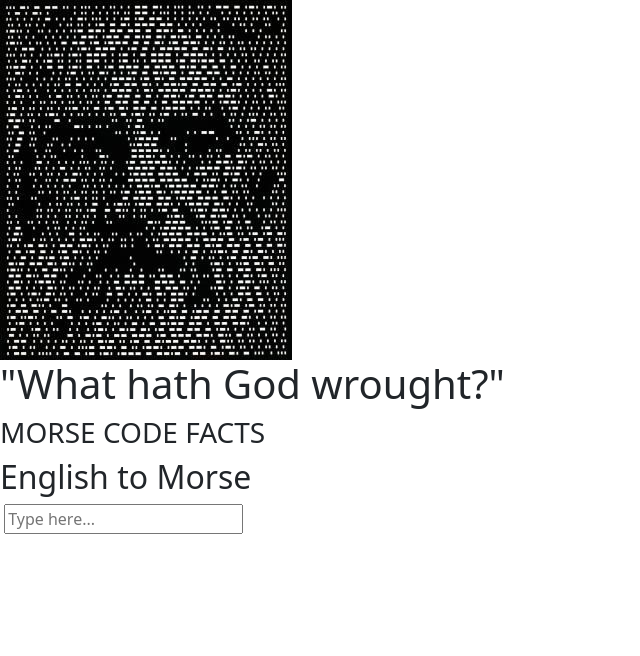
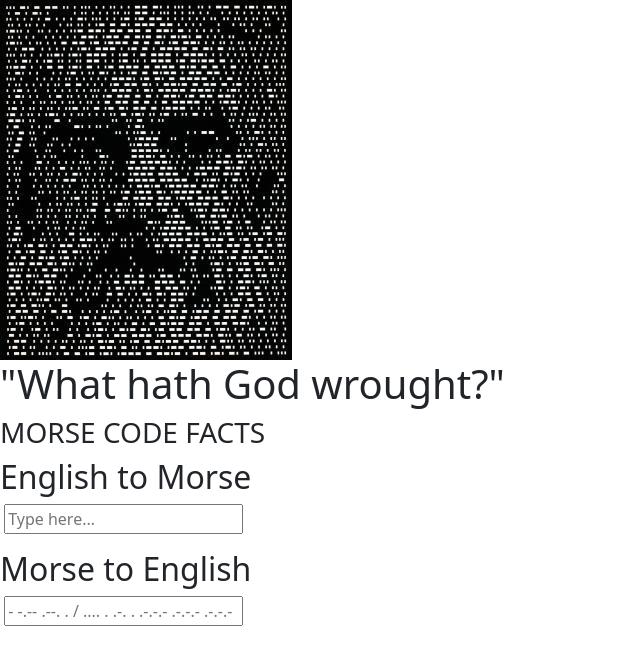
Before and after one commit to 21ciprian/english-morse-translator, a website: page index.html in a window 1280 px wide. Shown: the whole page, without its empty margins (0-640 px from the left). Drawn offline with nearby package versions, Linux system fonts and the light colour scheme.

Commit message:
Added main with morse to english input section

```diff
--- a/index.html
+++ b/index.html
@@ -42,6 +42,18 @@
 				/>
 				<p class="morse-output"></p>
 			</section>
+			<section class="morse-english">
+				<h2>Morse to English</h2>
+				<label for="morse" aria-label="morse"></label>
+				<input
+					type="text"
+					class="morse"
+					placeholder="- -.-- .--. . / .... . .-. . .-.-.- .-.-.- .-.-.-"
+					name="morse"
+					required
+				/>
+				<p class="english-output"></p>
+			</section>
 		</main>
 		<script
 			src="https://cdn.jsdelivr.net/npm/bootstrap@5.1.3/dist/js/bootstrap.bundle.min.js"
```
